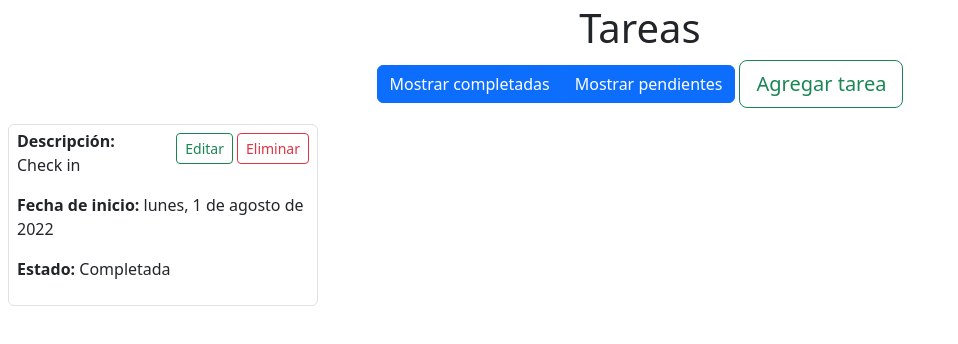
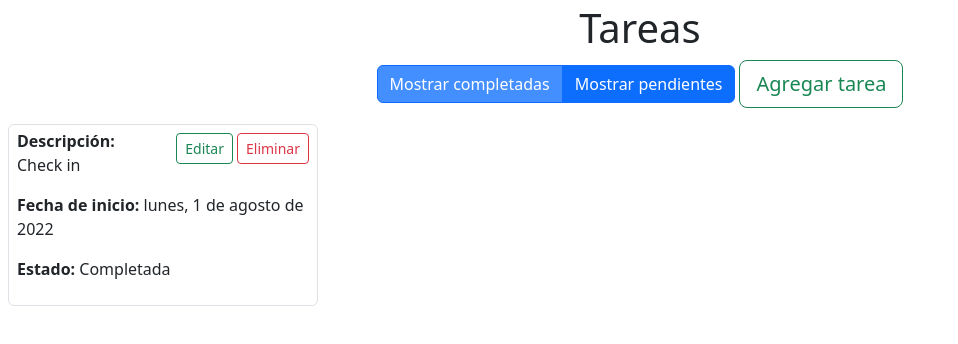
Before and after one commit to FiestaSpider/todo, an Angular app: page / in a window 1280 px wide. In both pictures the pointer is over the label "Mostrar completadas". Shown: the top 344 px of the page, without its empty margins (0-958 px from the left). Built offline with nearby package versions, Linux system fonts and the light colour scheme.

Commit message:
color mas claro para botones presionados

```diff
--- a/src/app/app.component.css
+++ b/src/app/app.component.css
@@ -0,0 +1,3 @@
+.btn-check:active:hover + .btn, .btn-check:checked:hover + .btn {
+  background-color: #448fff;
+}
```
